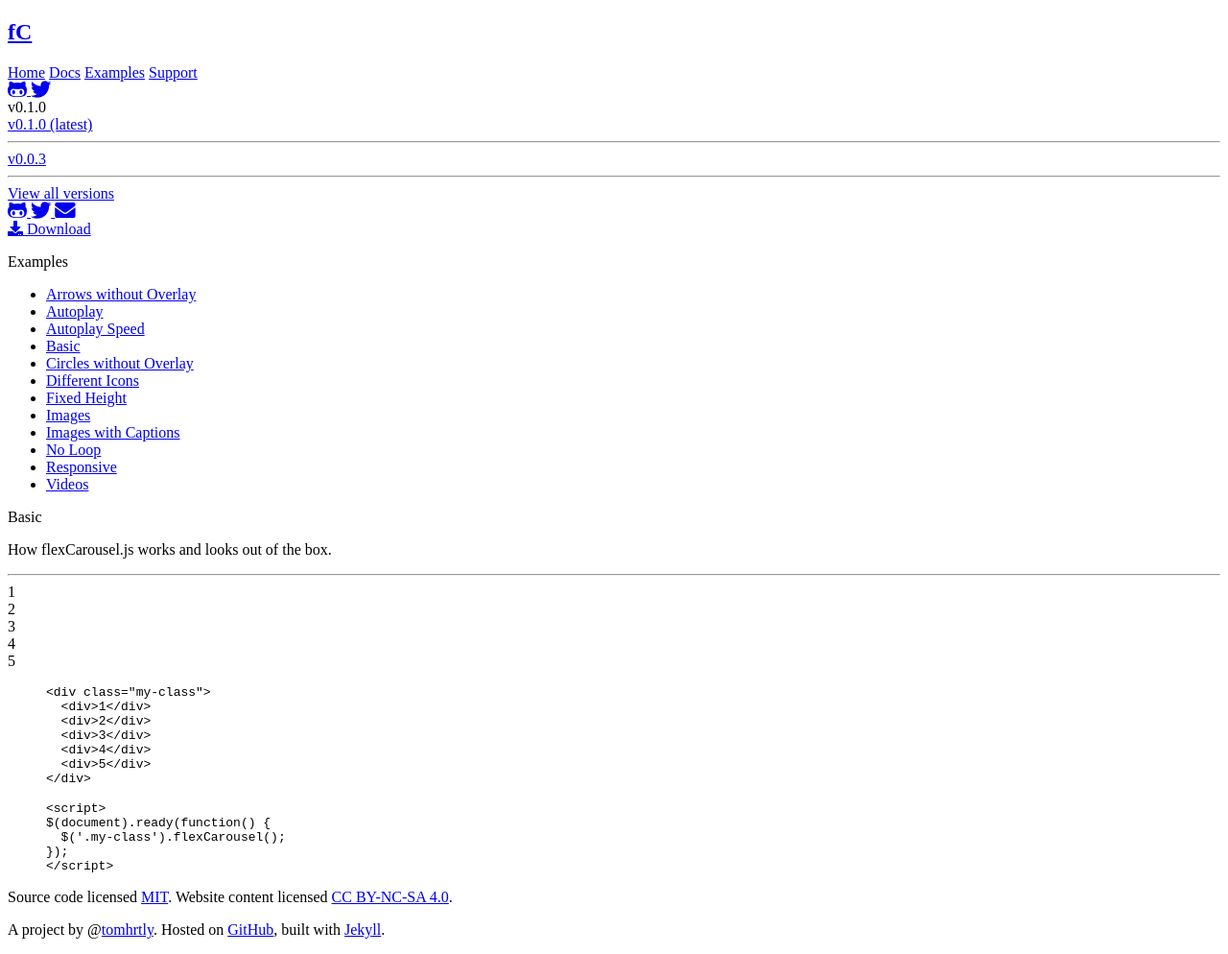
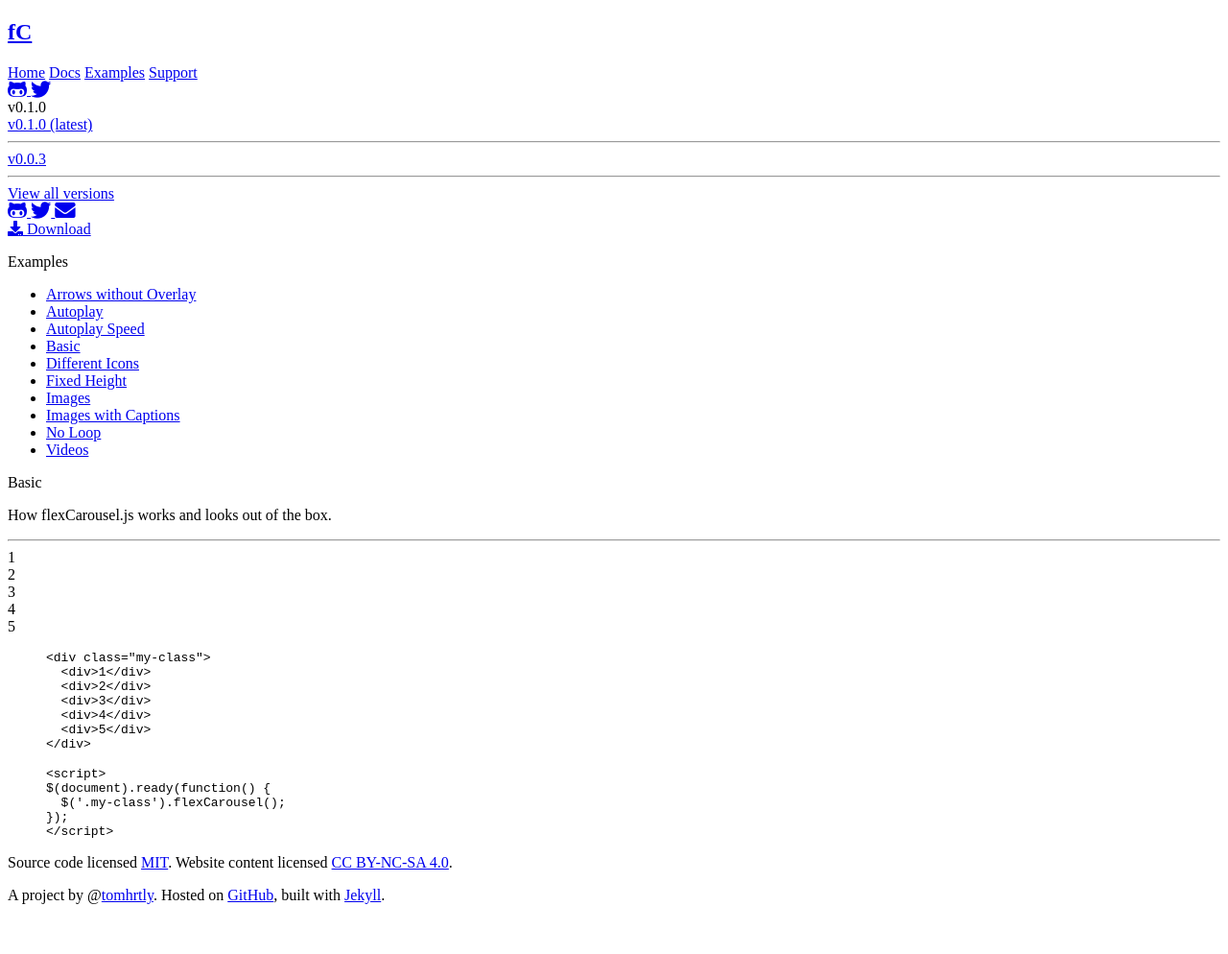
Before and after one commit to tomhrtly/flexCarousel.js, a Jekyll site: the page built from docs/docs/0.1.0/examples/basic.html, in a window 1280 px wide. Shown: the whole page at 96% size. Built offline with Jekyll 4.4.1, drawn with Linux system fonts in a browser that asks for light colours; nearby versions of some CDN libraries; after the commit the page ends 958 px from its top, so only the background shows below that.

Commit message:
Remove examples

```diff
--- a/docs/_layouts/example.html
+++ b/docs/_layouts/example.html
@@ -20,18 +20,16 @@
                 <li><a href="{{ site.url }}/docs/{{ site.version }}/examples/autoplay/">Autoplay</a></li>
                 <li><a href="{{ site.url }}/docs/{{ site.version }}/examples/autoplay-speed/">Autoplay Speed</a></li>
                 <li><a href="{{ site.url }}/docs/{{ site.version }}/examples/basic/">Basic</a></li>
-                <li><a href="{{ site.url }}/docs/{{ site.version }}/examples/circles-without-overlay">Circles without Overlay</a></li>
                 <li><a href="{{ site.url }}/docs/{{ site.version }}/examples/different-icons/">Different Icons</a></li>
                 <li><a href="{{ site.url }}/docs/{{ site.version }}/examples/fixed-height/">Fixed Height</a></li>
                 <li><a href="{{ site.url }}/docs/{{ site.version }}/examples/images/">Images</a></li>
                 <li><a href="{{ site.url }}/docs/{{ site.version }}/examples/images-with-captions/">Images with Captions</a></li>
                 <li><a href="{{ site.url }}/docs/{{ site.version }}/examples/no-loop/">No Loop</a></li>
-                <li><a href="{{ site.url }}/docs/{{ site.version }}/examples/responsive/">Responsive</a></li>
                 <li><a href="{{ site.url }}/docs/{{ site.version }}/examples/videos/">Videos</a></li>
               </ul>
             </aside>
           </div>
-          <div class="column">
+          <div class="column is-9">
             {% if page.title %}<p class="title">{{ page.title }}</p>{% endif %}
             {% if page.subtitle %}<p class="subtitle">{{ page.subtitle }}</p>{% endif %}
             <hr>
```
